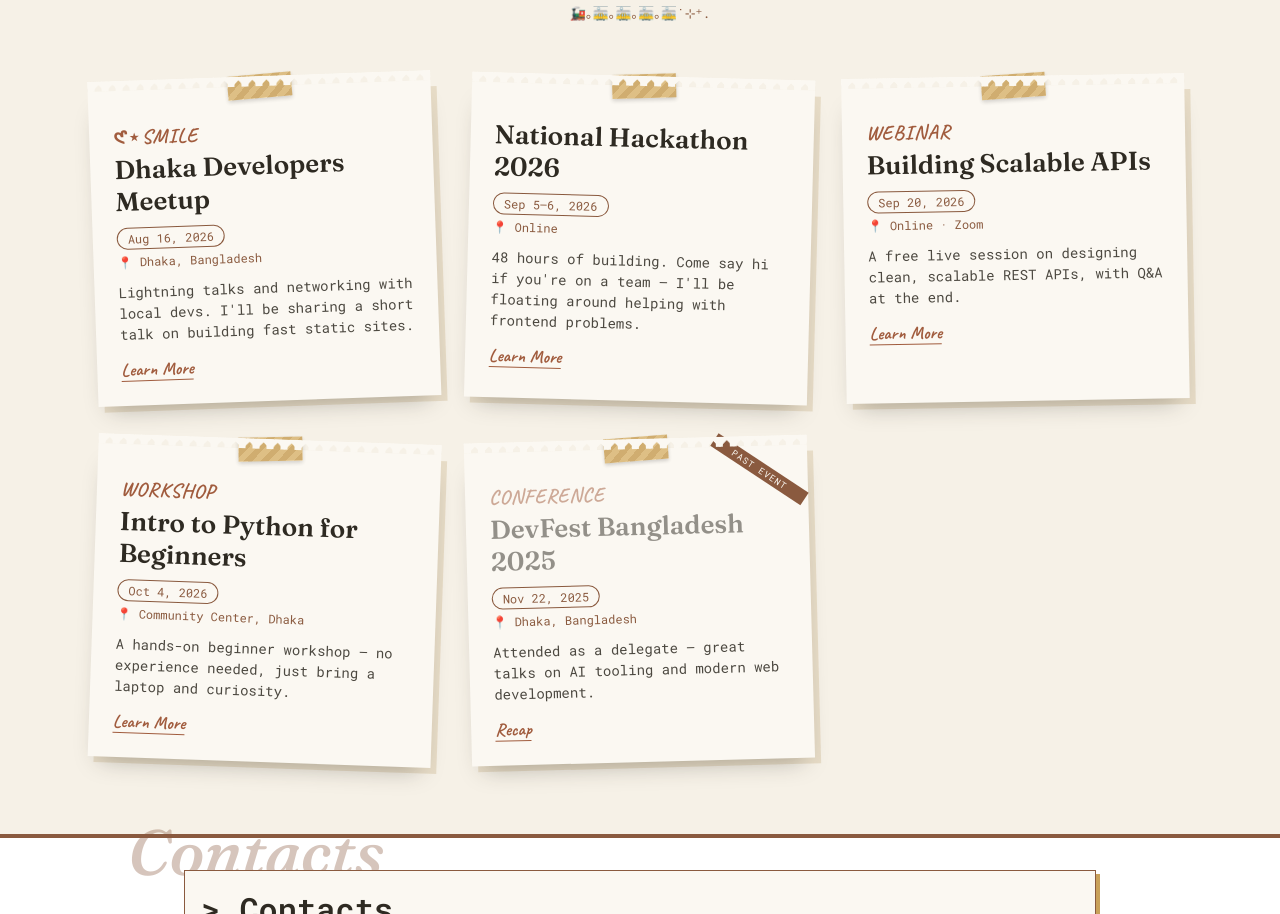
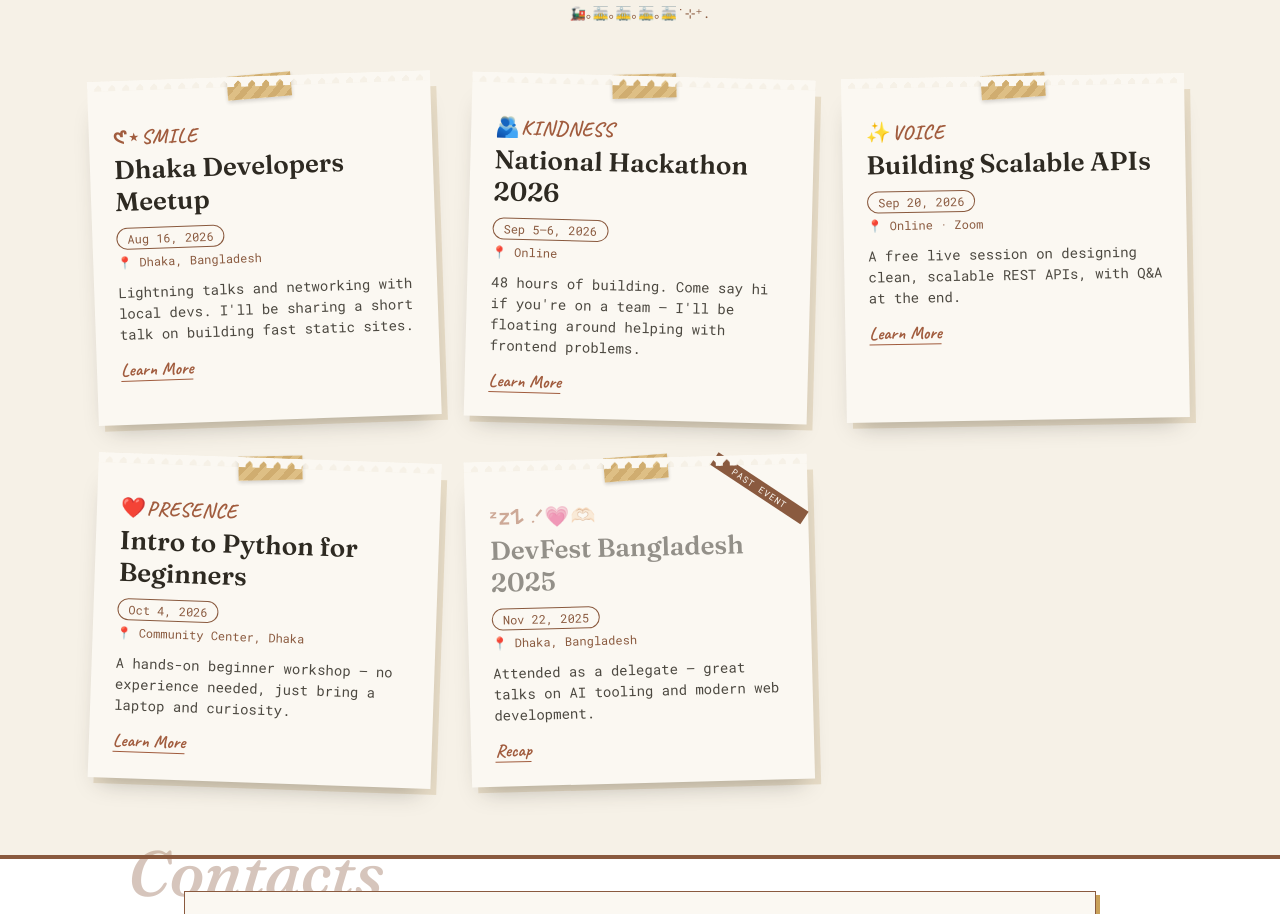
Before and after one commit to saudsync/personalweb, a website: page index.html in a window 1280 px wide. Shown: the part 829-1743 px from the top of the page. Drawn offline with Linux system fonts and the light colour scheme.

Commit message:
Update index.html

```diff
--- a/index.html
+++ b/index.html
@@ -116,7 +116,7 @@
 
             <div class="event-card">
               <div class="event-tape"></div>
-              <p class="event-kind"></p>
+              <p class="event-kind">🫂kindness</p>
               <h3 class="event-title">National Hackathon 2026</h3>
               <div class="event-meta">
                 <span class="event-date">Sep 5–6, 2026</span>
@@ -131,7 +131,7 @@
 
             <div class="event-card">
               <div class="event-tape"></div>
-              <p class="event-kind">Webinar</p>
+              <p class="event-kind">✨voice</p>
               <h3 class="event-title">Building Scalable APIs</h3>
               <div class="event-meta">
                 <span class="event-date">Sep 20, 2026</span>
@@ -146,7 +146,7 @@
 
             <div class="event-card">
               <div class="event-tape"></div>
-              <p class="event-kind">Workshop</p>
+              <p class="event-kind">❤️presence</p>
               <h3 class="event-title">Intro to Python for Beginners</h3>
               <div class="event-meta">
                 <span class="event-date">Oct 4, 2026</span>
@@ -161,7 +161,7 @@
 
             <div class="event-card is-past">
               <div class="event-tape"></div>
-              <p class="event-kind">Conference</p>
+              <p class="event-kind">ᶻ𝗓𐰁 .ᐟ💗🫶🏻</p>
               <h3 class="event-title">DevFest Bangladesh 2025</h3>
               <div class="event-meta">
                 <span class="event-date">Nov 22, 2025</span>
```
